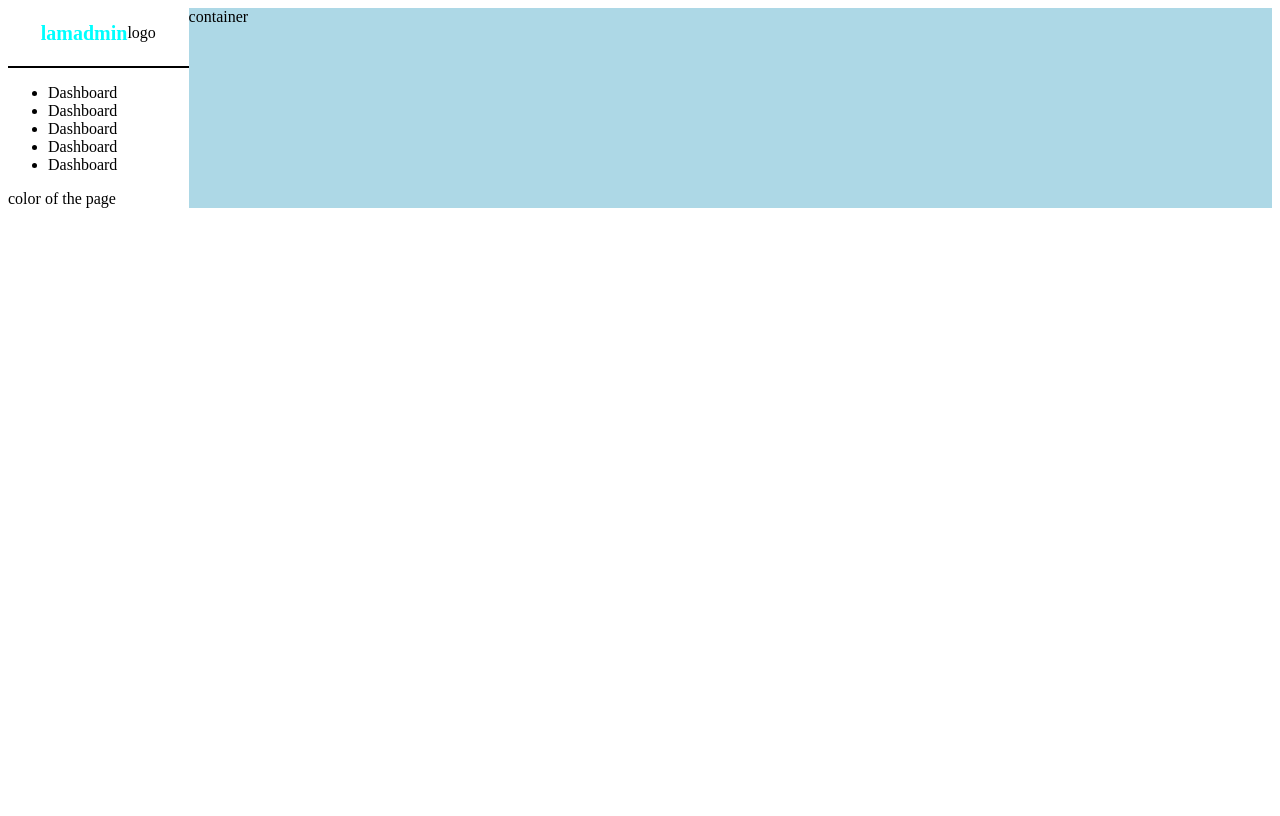
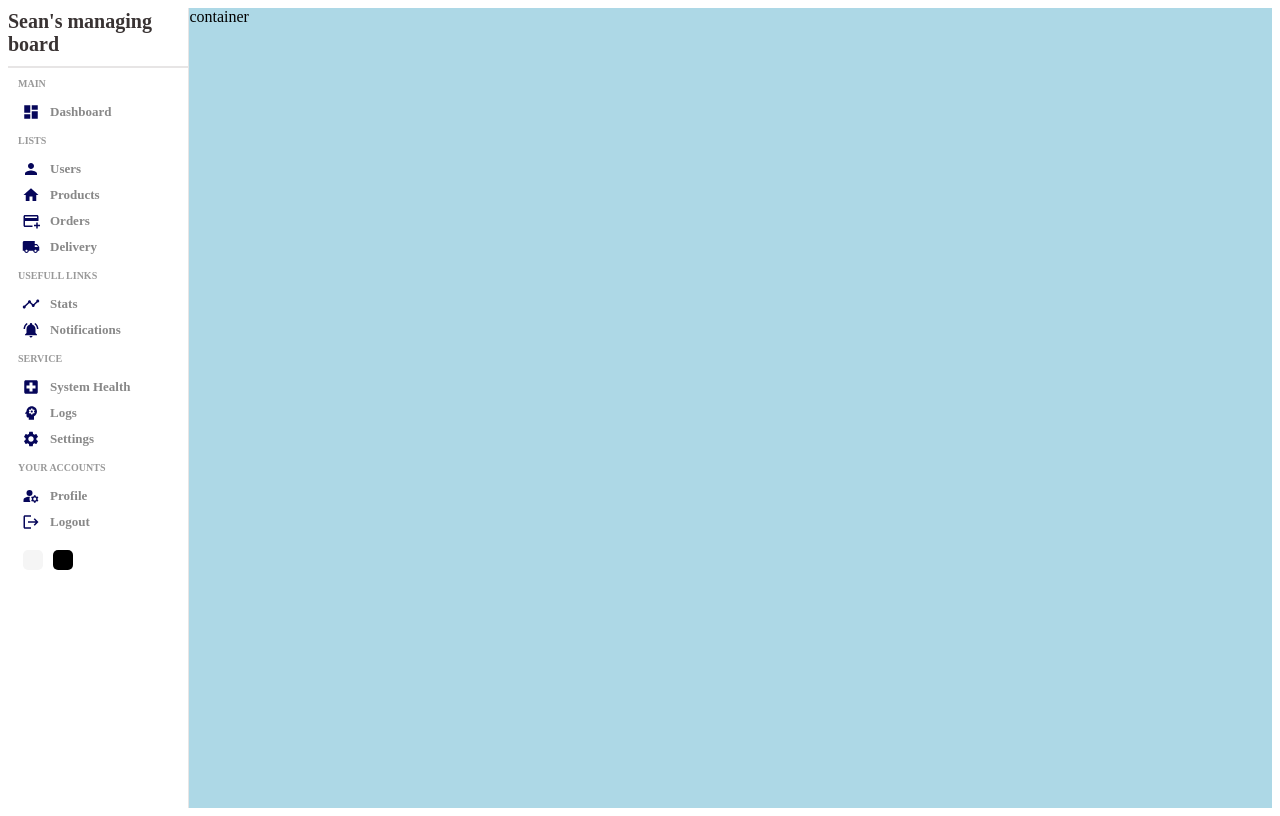
Before and after one commit to seanyu7/admin-panel-youtube, a React (Create React App) app: page / in a window 1280 px wide. Built offline with nearby package versions, Linux system fonts and the light colour scheme.

Commit message:
⚡️  brush up sidebar

```diff
--- a/src/component/sidebar/Sidebar.jsx
+++ b/src/component/sidebar/Sidebar.jsx
@@ -1,33 +1,86 @@
 import React from "react";
 import "./sidebar.css";
+import DashboardIcon from "@mui/icons-material/Dashboard";
+import PersonIcon from "@mui/icons-material/Person";
+import HomeIcon from "@mui/icons-material/Home";
+import AddCardIcon from "@mui/icons-material/AddCard";
+import LocalShippingIcon from "@mui/icons-material/LocalShipping";
+import TimelineIcon from "@mui/icons-material/Timeline";
+import NotificationsActiveIcon from "@mui/icons-material/NotificationsActive";
+import LocalHospitalIcon from "@mui/icons-material/LocalHospital";
+import PsychologyIcon from "@mui/icons-material/Psychology";
+import SettingsIcon from "@mui/icons-material/Settings";
+import ManageAccountsIcon from "@mui/icons-material/ManageAccounts";
+import LogoutIcon from "@mui/icons-material/Logout";
 
 function Sidebar() {
   return (
     <div className="sidebar">
       <div className="top">
-        <span className="logo">lamadmin</span>logo
+        <span className="logo">Sean's managing board</span>
       </div>
       <hr className="horizontalLine" />
       <div className="center">
         <ul>
+          <p className="title">MAIN</p>
           <li>
+            <DashboardIcon className="icon" />
             <span>Dashboard</span>
           </li>
+          <p className="title">LISTS</p>
           <li>
-            <span>Dashboard</span>
+            <PersonIcon className="icon" />
+            <span>Users</span>
           </li>
           <li>
-            <span>Dashboard</span>
+            <HomeIcon className="icon" />
+            <span>Products</span>
           </li>
           <li>
-            <span>Dashboard</span>
+            <AddCardIcon className="icon" />
+            <span>Orders</span>
           </li>
           <li>
-            <span>Dashboard</span>
+            <LocalShippingIcon className="icon" />
+            <span>Delivery</span>
+          </li>
+          <p className="title">USEFULL LINKS</p>
+          <li>
+            <TimelineIcon className="icon" />
+            <span>Stats</span>
+          </li>
+          <li>
+            <NotificationsActiveIcon className="icon" />
+            <span>Notifications</span>
+          </li>
+          <p className="title">SERVICE</p>
+          <li>
+            <LocalHospitalIcon className="icon" />
+            <span>System Health</span>
+          </li>
+          <li>
+            <PsychologyIcon className="icon" />
+            <span>Logs</span>
+          </li>
+          <li>
+            <SettingsIcon className="icon" />
+            <span>Settings</span>
+          </li>
+          <p className="title">YOUR ACCOUNTS</p>
+          <li>
+            <ManageAccountsIcon className="icon" />
+            <span>Profile</span>
+          </li>
+          <li>
+            <LogoutIcon className="icon" />
+            <span>Logout</span>
           </li>
         </ul>
       </div>
-      <div className="bottom">color of the page</div>
+      <div className="bottom">
+        <div className="colorOption"></div>
+        <div className="colorOption"></div>
+      </div>
     </div>
   );
 }
--- a/src/component/sidebar/sidebar.css
+++ b/src/component/sidebar/sidebar.css
@@ -1,5 +1,7 @@
 .sidebar {
   flex: 1;
+  border-right: 0.5px solid rgb(231, 229, 229);
+  min-height: 100vh;
 }
 .sidebar .top {
   height: 50px;
@@ -10,9 +12,62 @@
 .sidebar .top .logo {
   font-size: 20px;
   font-weight: bold;
-  color: aqua;
+  color: rgb(57, 51, 51);
 }
 .sidebar hr {
   height: 0;
-  border: 0.5px solid;
+  border: 0.5px solid rgb(231, 229, 229);
+}
+.sidebar .center {
+  padding-left: 10px;
+}
+.sidebar .center ul {
+  list-style: none;
+  margin: 0;
+  padding: 0;
+}
+.sidebar .center ul .title {
+  font-size: 10px;
+  font-weight: bold;
+  color: #999;
+  margin-top: 10px;
+  margin-bottom: 10px;
+}
+.sidebar .center ul li {
+  display: flex;
+  align-items: center;
+  padding: 4px;
+  cursor: pointer;
+}
+.sidebar .center ul li:hover {
+  background-color: #999;
+}
+.sidebar .center ul li .icon {
+  font-size: 18px;
+  color: rgb(6, 6, 90);
+}
+.sidebar .center ul li span {
+  font-size: 13px;
+  font-weight: 600;
+  color: #888;
+  margin-left: 10px;
+}
+.sidebar .bottom {
+  display: flex;
+  align-items: center;
+  margin: 10px;
+}
+.sidebar .bottom .colorOption {
+  width: 20px;
+  height: 20px;
+  border-radius: 5px;
+  border-color: 1px solid rgb(6, 6, 90);
+  cursor: pointer;
+  margin: 5px;
+}
+.sidebar .bottom .colorOption:nth-child(1) {
+  background-color: whitesmoke;
+}
+.sidebar .bottom .colorOption:nth-child(2) {
+  background-color: black;
 }/*# sourceMappingURL=sidebar.css.map */
--- a/src/component/sidebar/sidebar.scss
+++ b/src/component/sidebar/sidebar.scss
@@ -1,22 +1,83 @@
-.sidebar{
+.sidebar {
   flex: 1;
+  border-right: 0.5px solid rgb(231, 229, 229);
+  min-height: 100vh;
 
-    .top{
+  .top {
     height: 50px;
     display: flex;
     align-items: center;
     justify-content: center;
 
-        .logo{
+    .logo {
       font-size: 20px;
       font-weight: bold;
-            color: aqua;
+      color: rgb(57, 51, 51);
+    }
+  }
+  hr {
+    height: 0;
+    border: 0.5px solid rgb(231, 229, 229);
+  }
+
+  .center {
+    padding-left: 10px;
+
+    ul {
+      list-style: none;
+      margin: 0;
+      padding: 0;
+
+      .title {
+        font-size: 10px;
+        font-weight: bold;
+        color: #999;
+        margin-top: 10px;
+        margin-bottom: 10px;
+      }
+      li {
+        display: flex;
+        align-items: center;
+        padding: 4px;
+        cursor: pointer;
+
+        &:hover {
+          background-color: #999;
+        }
+        .icon {
+          font-size: 18px;
+          color: rgb(6, 6, 90);
+        }
+        span {
+          font-size: 13px;
+          font-weight: 600;
+          color: #888;
+          margin-left: 10px;
+        }
+      }
+    }
+  }
+  .bottom {
+    display: flex;
+    align-items: center;
+    margin: 10px;
+
+    .colorOption {
+      width: 20px;
+      height: 20px;
+      border-radius: 5px;
+      border-color: 1px solid rgb(6, 6, 90);
+      cursor: pointer;
+      margin: 5px;
+
+      &:nth-child(1) {
+        background-color: whitesmoke;
+      }
+      &:nth-child(2) {
+        background-color:black;
       }
 
 
     }
-    hr{
-     height: 0;
-     border: 0.5px solid;
   }
 }
```
Also changed, not shown: 1 other file (tests, documents, lock files or other folders). Lines whose indentation alone changed are shown as unchanged.
